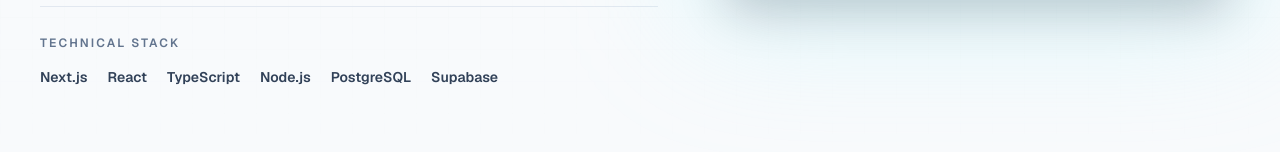
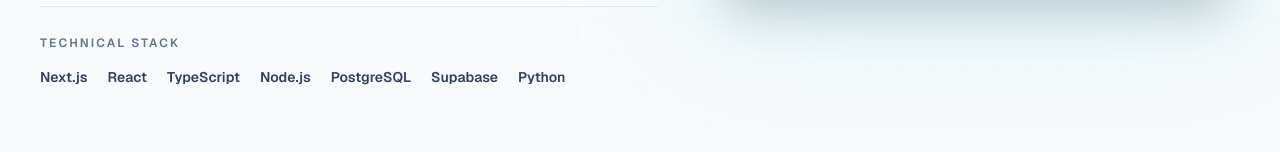
Before and after one commit to Jarce003/jorge-arce-portfolio, a Next.js app: page /en in a window 1280 px wide. Shown: the part 800-952 px from the top of the page. Built offline with nearby package versions, Linux system fonts and the light colour scheme; no server answers.

Commit message:
feat(portfolio): add bilingual Acreditaciones project card and broaden technical stack

```diff
--- a/src/content/site-content.ts
+++ b/src/content/site-content.ts
@@ -17,7 +17,7 @@ type NavigationItem = {
 };
 
 type Project = {
-  slug: "firetrack" | "evacuaplan-studio";
+  slug: "firetrack" | "evacuaplan-studio" | "acreditaciones-app";
   caseStudyLabel: string;
   title: string;
   status: string;
@@ -153,9 +153,10 @@ export const siteContent = {
         "Node.js",
         "PostgreSQL",
         "Supabase",
+        "Python",
       ],
       metrics: [
-        { value: "2", label: "productos propios" },
+        { value: "3", label: "productos destacados" },
         { value: "Ciclo completo", label: "de requisitos a producción" },
         { value: "C1", label: "nivel de inglés" },
       ],
@@ -266,6 +267,27 @@ export const siteContent = {
               alt: "EvacuaPlan Studio mostrando una pared con puerta y ventana",
             },
           ],
+        },
+        {
+          slug: "acreditaciones-app",
+          caseStudyLabel: "Ver caso de estudio",
+          title: "Acreditaciones",
+          status: "Sistema privado en evolución",
+          description: "Sistema de control de acreditaciones de operadores con ciclos de vigencia, historial de pruebas, reportes y análisis para planificar evaluaciones.",
+          highlights: [
+            "Normalización de históricos, validación de identidad y reglas de vigencia por modalidad y bloques.",
+            "Motor analítico independiente en Python con FastAPI, DuckDB y Google OR-Tools para análisis y planificación.",
+            "Asistencia con IA, consultas a datos y trazabilidad de aprobaciones sin exponer información real en esta demostración.",
+          ],
+          technologies: ["Next.js", "TypeScript", "PostgreSQL", "Python", "FastAPI", "DuckDB", "OR-Tools", "IA"],
+          gallery: [{
+            id: "overview",
+            label: "Vista conceptual",
+            title: "Control de acreditaciones y planificación",
+            description: "Visualización ilustrativa creada para el portafolio, sin datos de participantes reales.",
+            src: "/projects/acreditaciones/overview.svg",
+            alt: "Ilustración conceptual del sistema de acreditaciones sin datos reales",
+          }],
         },
       ],
     },
@@ -439,9 +461,10 @@ export const siteContent = {
         "Node.js",
         "PostgreSQL",
         "Supabase",
+        "Python",
       ],
       metrics: [
-        { value: "2", label: "independent products" },
+        { value: "3", label: "featured products" },
         { value: "End-to-end", label: "requirements to production" },
         { value: "C1", label: "English proficiency" },
       ],
@@ -552,6 +575,27 @@ export const siteContent = {
               alt: "EvacuaPlan Studio showing a wall with a door and window",
             },
           ],
+        },
+        {
+          slug: "acreditaciones-app",
+          caseStudyLabel: "View case study",
+          title: "Accreditations",
+          status: "Private system in active development",
+          description: "Operator accreditation management with validity cycles, test history, reporting and analytics for evaluation planning.",
+          highlights: [
+            "Historical record normalization, identity reconciliation and modality-specific validity rules.",
+            "Independent Python analytics service with FastAPI, DuckDB and Google OR-Tools for analysis and scheduling.",
+            "AI-assisted data questions and approval traceability, with no real participant information exposed in this demo.",
+          ],
+          technologies: ["Next.js", "TypeScript", "PostgreSQL", "Python", "FastAPI", "DuckDB", "OR-Tools", "AI"],
+          gallery: [{
+            id: "overview",
+            label: "Concept preview",
+            title: "Accreditation control and planning",
+            description: "Illustrative portfolio preview created without real participant data.",
+            src: "/projects/acreditaciones/overview.svg",
+            alt: "Conceptual view of the accreditation system using synthetic data",
+          }],
         },
       ],
     },
```
